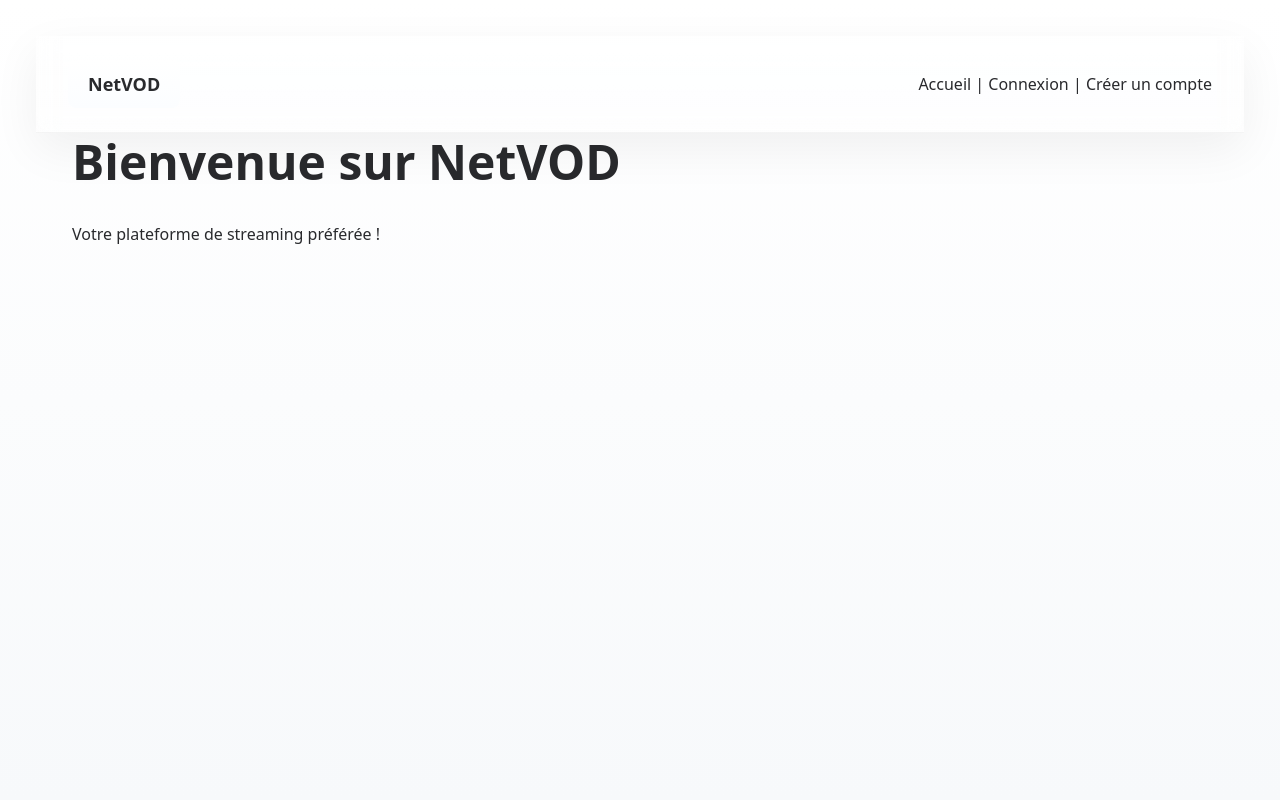
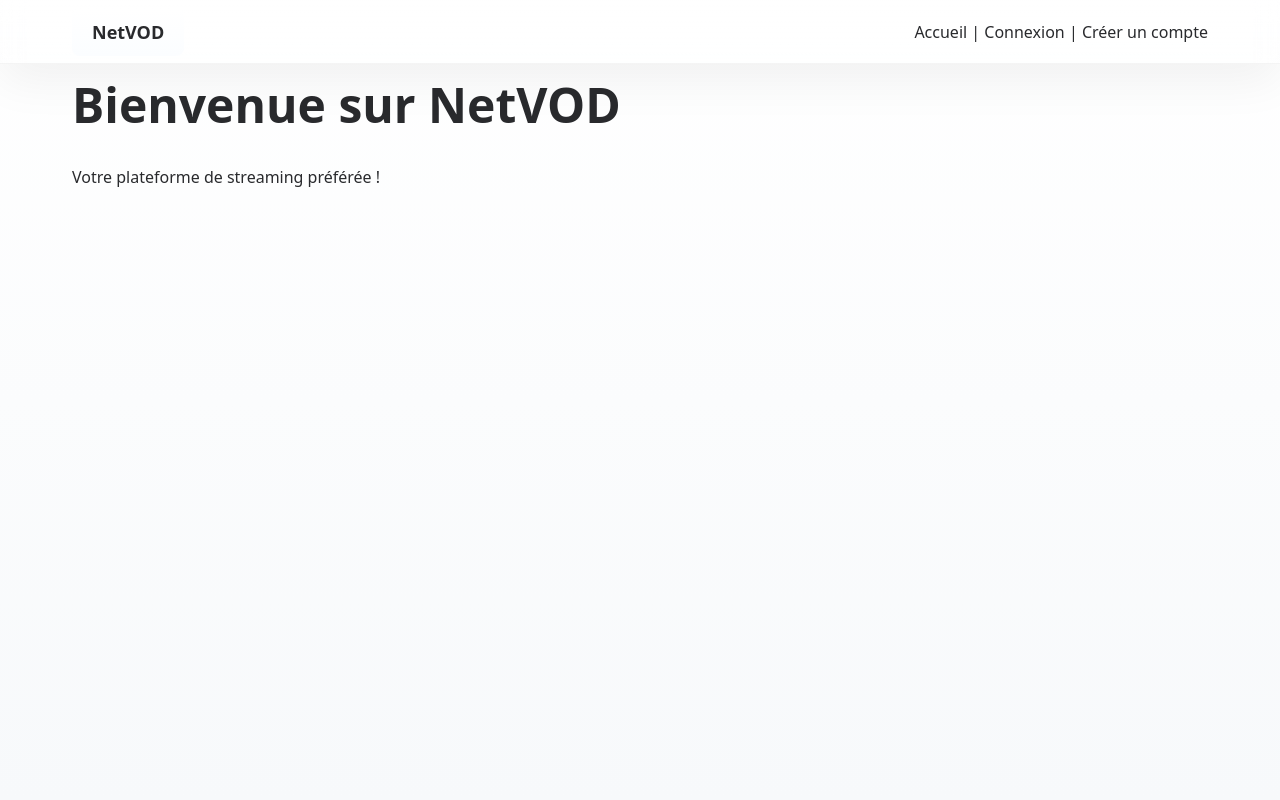
Before and after one commit to JassemMT/NetVOD, a PHP site: page / in a window 1280 px wide. Run offline with PHP 8.4, Linux system fonts and the light colour scheme.

Commit message:
navbar fixe

```diff
--- a/ressources/css/app.bundle.css
+++ b/ressources/css/app.bundle.css
@@ -58,6 +58,9 @@
   --duration-base:200ms;
   --duration-slow:300ms;
   --easing-out:cubic-bezier(0,0,0.2,1);
+
+  --header-height: 64px;           /* hauteur du header desktop */
+  --header-compact-height: 88px;   /* hauteur quand le header wrappe (mobile) */
 }
 
 /* Respect reduced motion */
@@ -79,6 +82,7 @@ body{
   -moz-osx-font-smoothing:grayscale;
   -webkit-text-size-adjust:100%;
   padding:36px;
+  padding-top: calc(var(--header-height) + var(--spacing-sm));
 }
 
 /* Typography */
@@ -137,9 +141,28 @@ button:focus{outline:var(--shadow-focus);outline-offset:3px}
   border-bottom:1px solid var(--border-subtle);
   backdrop-filter:blur(10px);
   box-shadow:var(--shadow-soft);
-  z-index:100;
+  position: fixed;
+  top: 0;
+  left: 0;
+  right: 0;
+  height: var(--header-height);
+  display: flex;
+  align-items: center; /* vertical centering of header-content */
+  z-index: 1100;
 }
-.header-content{max-width:1200px;margin:0 auto;display:flex;align-items:center;justify-content:space-between;gap:var(--spacing-xl)}
+.header-content{
+  max-width:1200px;
+  margin:0 auto;
+  display:flex;
+  align-items:center;
+  justify-content:space-between;
+  gap:var(--spacing-xl);
+  width:100%;
+  height:100%;
+  box-sizing: border-box;
+  padding-left: calc(var(--spacing-xl));
+  padding-right: calc(var(--spacing-xl));
+}
 .logo{font-weight:700;font-size:var(--size-lg);padding:var(--spacing-sm) var(--spacing-md);border-radius:8px;background:linear-gradient(180deg,#fff,#fbfdff)}
 .nav{display:flex;gap:var(--spacing-lg)}
 .container{max-width:1200px;margin:0 auto;padding:0 var(--spacing-xl)}
@@ -722,3 +745,10 @@ body[data-page="serie"] .episodes-grid {
 @media (prefers-reduced-motion:reduce){
   *{transition:none!important;animation:none!important}
 }
+
+/* responsive: when header grows (wrap) update tokens for small screens */
+@media (max-width: 900px) {
+  :root { --header-height: var(--header-compact-height); }
+  body { padding-top: calc(var(--header-height) + var(--spacing-sm)); }
+  .header-content { flex-direction: column; align-items: flex-start; gap: var(--spacing-base); padding-top: 8px; padding-bottom: 8px; }
+}
```
